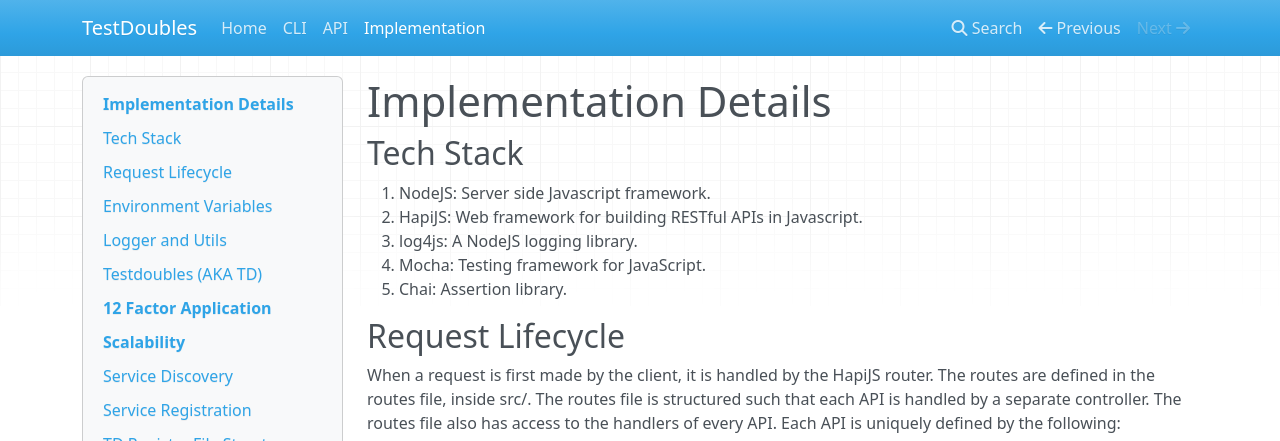
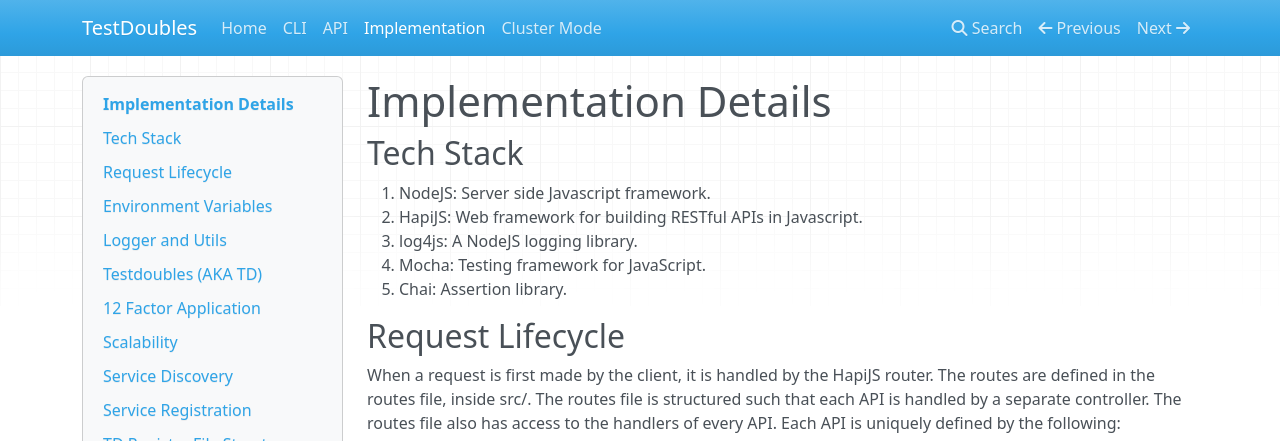
Before and after one commit to waffle-iron/TestDoubles, an MkDocs documentation site: the page built from documentation/implementation_details.md, in a window 1280 px wide. Shown: the top 441 px of the page. Built offline with MkDocs 1.6.1, drawn with Linux system fonts in a browser that asks for light colours; nearby versions of some CDN libraries; old or Windows-style settings are respelled for this version of MkDocs.

Commit message:
updated mkdocs to display another heading for cluster mode, and also decreased heading size for implementation details file

```diff
--- a/documentation/implementation_details.md
+++ b/documentation/implementation_details.md
@@ -76,7 +76,7 @@ A JSON example for a testdouble's definition file is given below.
 
 The above example describes a testdouble that contains a proxy to the Google Maps API.
 
-# 12 Factor Application
+## 12 Factor Application
 
 A well-designed and programmed application generally follows the 12 factors standard for the SaaS model.
 The TestDoubles software is evaluated for each of the 12 factors below.
@@ -126,7 +126,7 @@ The TestDoubles software is evaluated for each of the 12 factors below.
 
     - Admin code should be the same as production code, and must ship with it. Dependency isolation and other factors also apply. TestDoubles is compliant with this factor.
 
-# Scalability
+## Scalability
 
 There are two options for scalability. The first is to embed Montebank (AKA MB) inside of TD, and the second is to separate MB from TD.
 Irrespective of the option, there is always a TD registry file that maintains a lookup of the testdoubles that exist on each node. The registry file is maintained by Consul. Each instance of TD runs inside a docker container. A node can have many docker containers, and each node must also have a docker container for Registrator. Registrator is a third party service that automatically registers and deregisters a service with Consul. Consul should be on its own node, and not in a docker container.
--- a/mkdocs.yml
+++ b/mkdocs.yml
@@ -6,4 +6,5 @@ pages:
 - CLI: CLI.md
 - API: API.md
 - Implementation: implementation_details.md
+- Cluster Mode: cluster_mode.md
 theme: mkdocs
```
